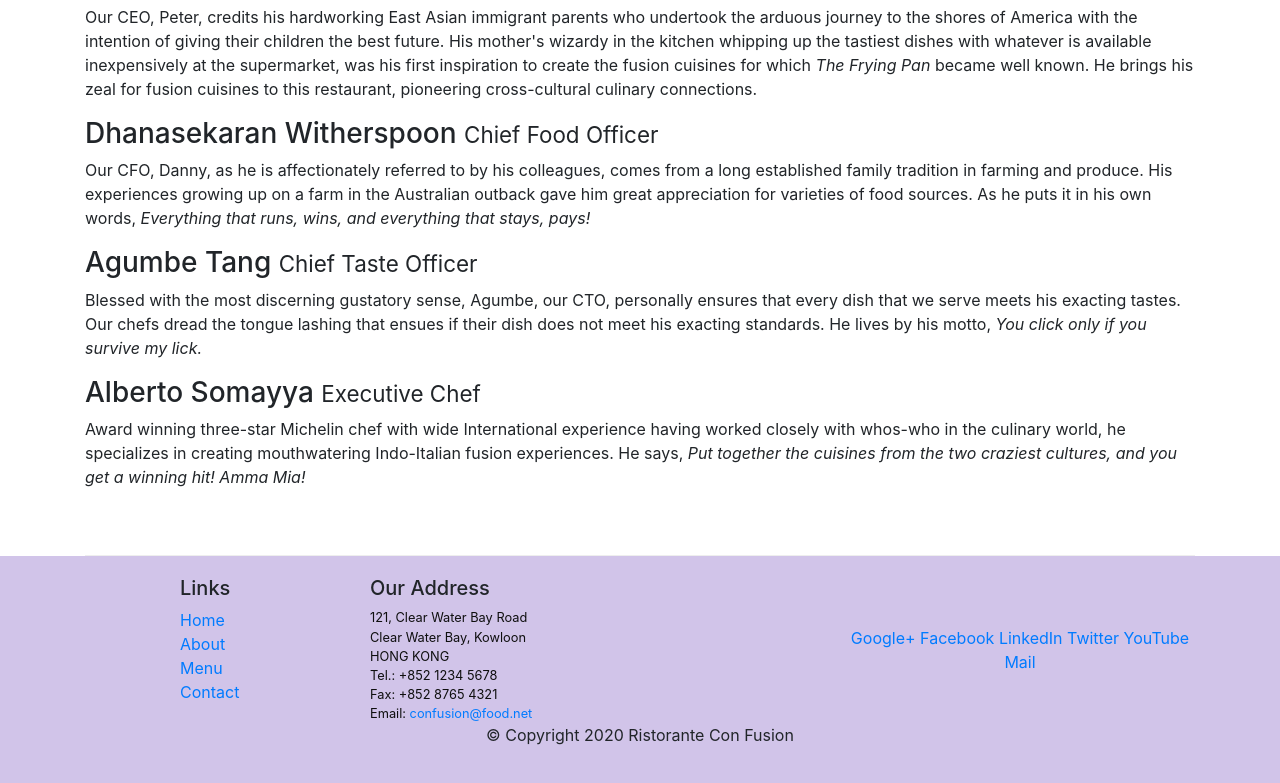
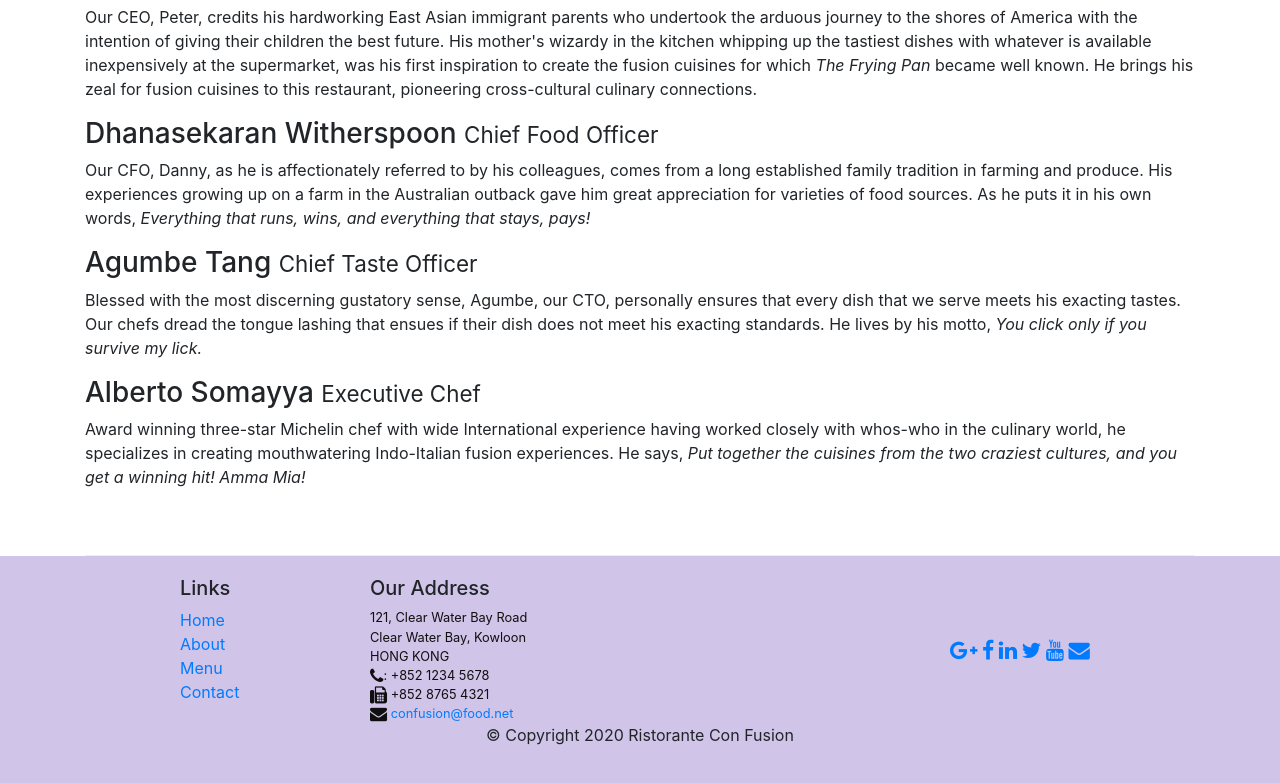
Before and after one commit to uankita/Bootstrap4-Project, a website: page aboutus.html in a window 1280 px wide. Shown: the part 998-1781 px from the top of the page. Drawn offline with nearby package versions, Linux system fonts and the light colour scheme.

Commit message:
Icon Fonts

```diff
--- a/aboutus.html
+++ b/aboutus.html
@@ -9,6 +9,8 @@
 
     <!-- Bootstrap CSS -->
     <link rel="stylesheet" href="node_modules/bootstrap/dist/css/bootstrap.min.css">
+    <link rel="stylesheet" href="node_modules/font-awesome/css/font-awesome.min.css">
+    <link rel="stylesheet" href="node_modules/bootstrap-social/bootstrap-social.css">
     <link rel="stylesheet" href="css/styles.css">
     <title>Ristorante Con Fusion: About Us</title>
 
@@ -23,10 +25,10 @@
            <a class="navbar-brand mr-auto" href="./index.html">Ristorante Con Fusion</a>
            <div class="collapse navbar-collapse" id="Navbar">
             <ul class="navbar-nav mr-auto">
-                <li class="nav-item"><a class="nav-link" href="./index.html">Home</a></li>
-                <li class="nav-item active"><a class="nav-link" href="#">About</a></li>
-                <li class="nav-item"><a class="nav-link" href="#">Menu</a></li>
-                <li class="nav-item"><a class="nav-link" href="#">Contact</a></li>
+                <li class="nav-item"><a class="nav-link" href="./index.html"><span class="fa fa-home fa-lg"></span>Home</a></li>
+                <li class="nav-item active"><a class="nav-link" href="#"><span class="fa fa-info fa-lg"></span>About</a></li>
+                <li class="nav-item"><a class="nav-link" href="#"><span class="fa fa-list fa-lg"></span>Menu</a></li>
+                <li class="nav-item"><a class="nav-link" href="#"><span class="fa fa-address-card fa-lg"></span>Contact</a></li>
             </ul>
             </div>
         </div>
@@ -101,19 +103,19 @@
 		              121, Clear Water Bay Road<br>
 		              Clear Water Bay, Kowloon<br>
 		              HONG KONG<br>
-		              Tel.: +852 1234 5678<br>
-		              Fax: +852 8765 4321<br>
-		              Email: <a href="mailto:confusion@food.net">confusion@food.net</a>
+		              <i class="fa fa-phone fa-lg"></i>: +852 1234 5678<br>
+		              <i class="fa fa-fax fa-lg"></i> +852 8765 4321<br>
+		              <i class="fa fa-envelope fa-lg"></i> <a href="mailto:confusion@food.net">confusion@food.net</a>
 		           </address>
                 </div>
                 <div class="col-12 col-sm-4 align-self-center">
                     <div class="text-center">
-                        <a href="http://google.com/+">Google+</a>
-                        <a href="http://www.facebook.com/profile.php?id=">Facebook</a>
-                        <a href="http://www.linkedin.com/in/">LinkedIn</a>
-                        <a href="http://twitter.com/">Twitter</a>
-                        <a href="http://youtube.com/">YouTube</a>
-                        <a href="mailto:">Mail</a>
+                        <a href="http://google.com/+"><i class="fa fa-google-plus fa-lg"></i></a>
+                        <a href="http://www.facebook.com/profile.php?id="><i class="fa fa-facebook fa-lg"></i></a>
+                        <a href="http://www.linkedin.com/in/"><i class="fa fa-linkedin fa-lg"></i></a>
+                        <a href="http://twitter.com/"><i class="fa fa-twitter fa-lg"></i></a>
+                        <a href="http://youtube.com/"><i class="fa fa-youtube fa-lg"></i></a>
+                        <a href="mailto:"><i class="fa fa-envelope fa-lg"></i></a>
                     </div>
                 </div>
            </div>
--- a/package.json
+++ b/package.json
@@ -15,6 +15,8 @@
   },
   "dependencies": {
     "bootstrap": "^4.5.0",
+    "bootstrap-social": "^5.1.1",
+    "font-awesome": "^4.7.0",
     "jquery": "^3.5.1",
     "popper.js": "^1.14.3"
   }
```
Also changed, not shown: index.html (+15 -13 lines), 1 other file.
